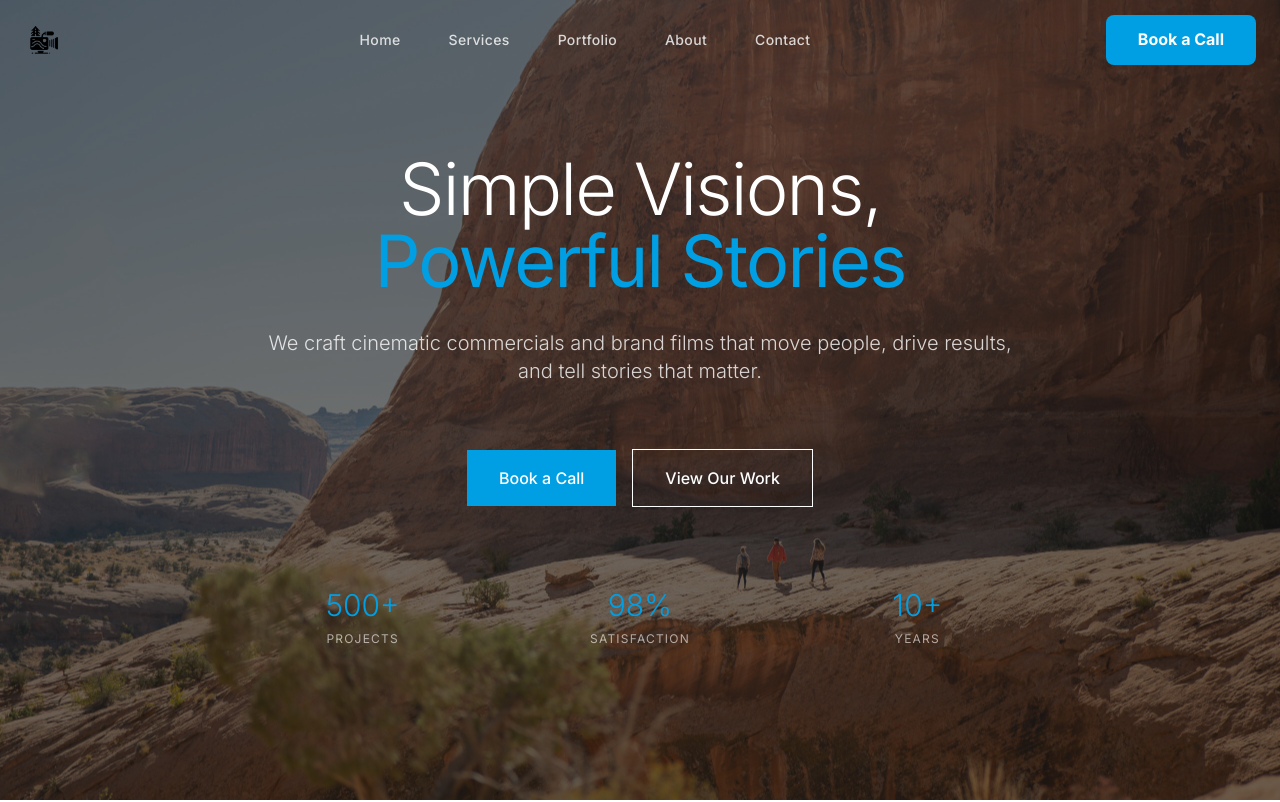
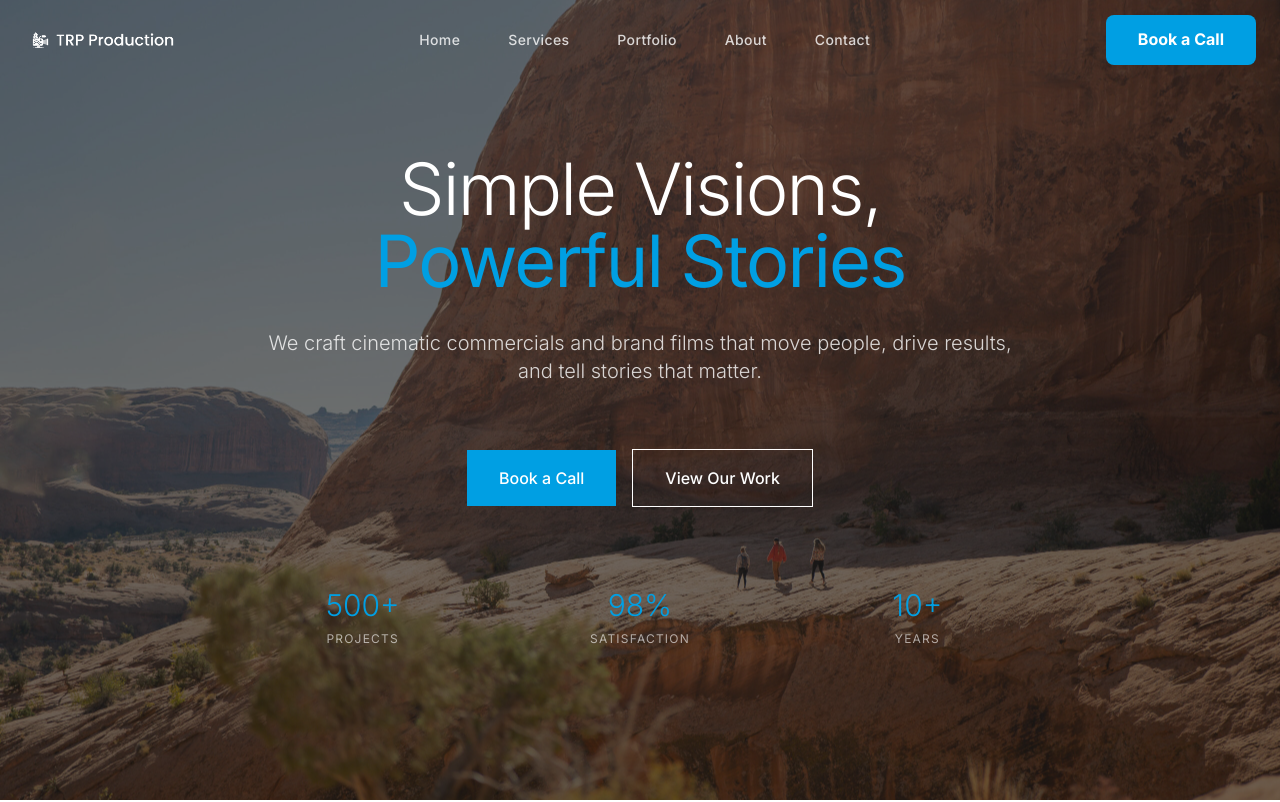
Before and after one commit to AliSabah22/TRP-PRODUCTIONS, a Next.js app: page / in a window 1280 px wide. Shown: the top 802 px of the page. Built offline with nearby package versions, Linux system fonts and the light colour scheme.

Commit message:
Update logo to TRP-Video-Advertising branding - header and footer updated with new logo

```diff
--- a/components/footer.tsx
+++ b/components/footer.tsx
@@ -10,11 +10,11 @@ export function Footer() {
           <div className="col-span-1 md:col-span-2">
             <Link href="/" className="flex items-center space-x-2 mb-6">
               <Image
-                src="/TRP Video Production Logo - Tyler Phillips.png"
+                src="/TRP-Video-Advertising - Tyler Phillips.png"
                 alt="TRP Creative"
-                width={140}
+                width={160}
                 height={50}
-                className="h-10 w-auto"
+                className="h-12 w-auto"
               />
             </Link>
             <p className="text-white/60 mb-6 max-w-md leading-relaxed font-light">
--- a/components/header.tsx
+++ b/components/header.tsx
@@ -37,9 +37,9 @@ export function Header() {
           <div className="flex justify-between items-center h-20">
             <Link href="/" className="flex items-center">
               <Image
-                src="/TRP Video Production Logo - Tyler Phillips.png"
+                src="/TRP-Video-Advertising - Tyler Phillips.png"
                 alt="TRP Creative"
-                width={120}
+                width={140}
                 height={40}
                 className="h-10 w-auto"
               />
@@ -61,9 +61,9 @@ export function Header() {
           {/* Logo */}
           <Link href="/" className="flex items-center group">
             <Image
-              src="/TRP Video Production Logo - Tyler Phillips.png"
+              src="/TRP-Video-Advertising - Tyler Phillips.png"
               alt="TRP Creative"
-              width={120}
+              width={140}
               height={40}
               className="h-10 w-auto group-hover:opacity-80 transition-opacity duration-300"
             />
```
